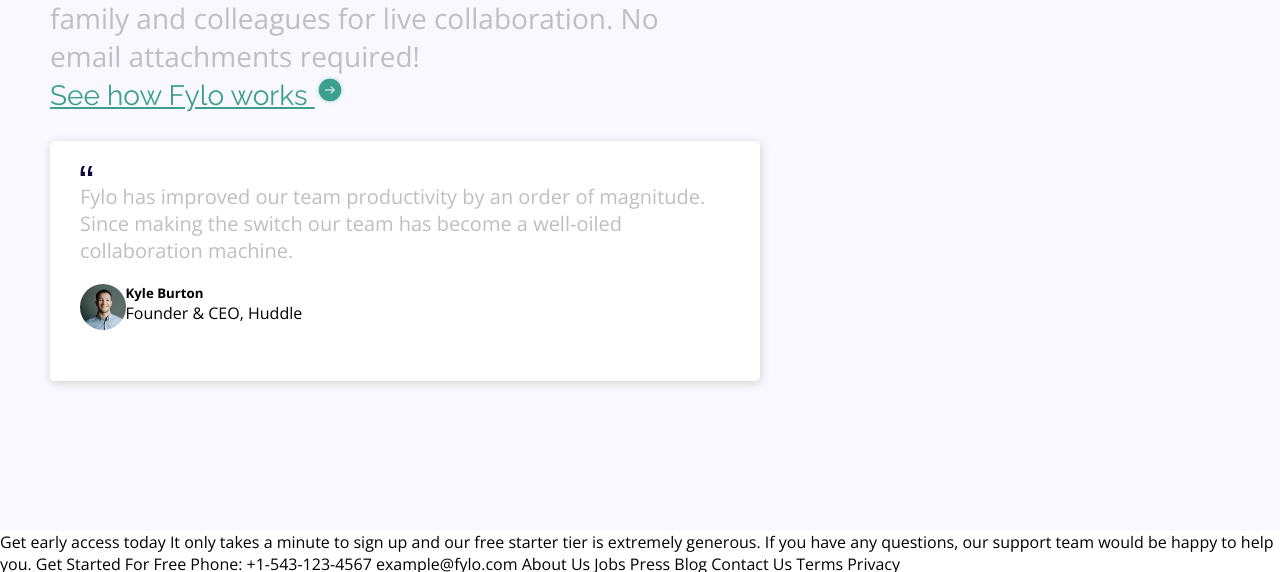
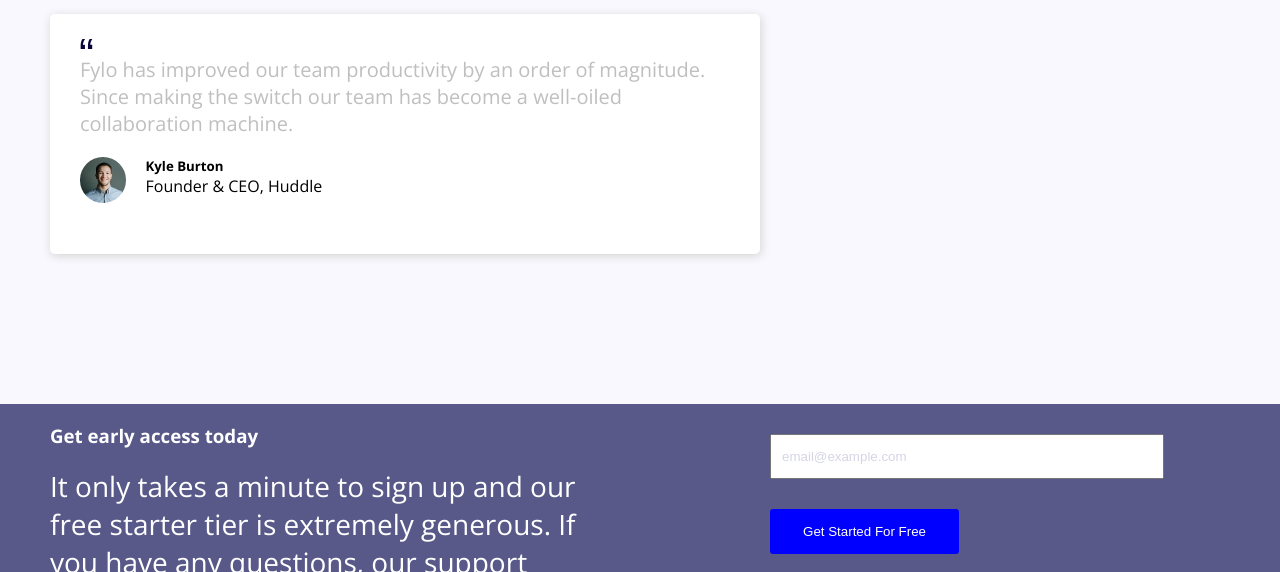
Before and after one commit to INDABOT/FYLO, a plain HTML site: page index.html in a window 1280 px wide. Shown: the part 1403-1975 px from the top of the page. Drawn offline with nearby package versions, Linux system fonts and the light colour scheme; a web font is replaced by a local one.

Commit message:
second commit

```diff
--- a/index.html
+++ b/index.html
@@ -86,11 +86,11 @@
             </p>
             <div class="quote-img">
               <!-- <div class="quote-imgs"> -->
-                <img
-                  class="circle"
-                  src="./images/avatar-testimonial.jpg"
-                  alt=""
-                />
+              <img
+                class="circle"
+                src="./images/avatar-testimonial.jpg"
+                alt=""
+              />
               <!-- </div> -->
 
               <div class="testimonial">
@@ -109,10 +109,25 @@
       </div>
     </div>
 
-    Get early access today It only takes a minute to sign up and our free
-    starter tier is extremely generous. If you have any questions, our support
-    team would be happy to help you. Get Started For Free Phone: +1-543-123-4567
-    example@fylo.com About Us Jobs Press Blog Contact Us Terms Privacy
+    <section class="section-three">
+      <div class="container before-footer">
+        <div class="section-one h3-container">
+          <h3>Get early access today</h3>
+          <p>
+            It only takes a minute to sign up and our free starter tier is
+            extremely generous. If you have any questions, our support team
+            would be happy to help you.
+          </p>
+        </div>
+        <div class="section-one down-input">
+            <input type="email" placeholder="email@example.com" />
+            <button>Get Started For Free</button>
+        </div>
+      </div>
+    </section>
+
+    Phone: +1-543-123-4567 example@fylo.com About Us Jobs Press Blog Contact Us
+    Terms Privacy
 
     <footer>
       <p class="attribution">
--- a/styles.css
+++ b/styles.css
@@ -14,11 +14,12 @@ header {
   background-color: #fff;
   margin-bottom: 100px;
 }
-.top-container{
+
+.top-container {
   display: flex;
   margin-left: 50px;
+}
 
-}
 .logo {
   margin: 40px;
   width: 130px;
@@ -37,11 +38,13 @@ a {
 .section-one {
   width: 50%;
 }
+
 h1 {
   margin-top: 30px;
-  font-size: 60px;
+  font-size: 53px;
   margin-bottom: 10px;
 }
+
 p {
   margin-top: 0px;
   font-size: 28px;
@@ -93,21 +96,21 @@ button {
   padding-top: 100px;
   padding-bottom: 100px;
 }
-.container{
+.container {
   margin-left: 50px;
   margin-top: 50px;
   display: flex;
   justify-content: space-between;
 }
-p > a{
+p > a {
   color: hsl(170, 45%, 43%);
   text-decoration: underline;
   margin: 0;
 }
-p > a > img{
+p > a > img {
   width: 30px;
 }
-.quote{
+.quote {
   padding: 20px;
   border-radius: 5px;
   background-color: #fff;
@@ -117,28 +120,65 @@ p > a > img{
   box-shadow: 1px 2px 10px #d4d2d2;
   padding: 20px 30px;
 }
-.quote > p{
+.quote > p {
   font-size: 20px;
 }
-h5, span{
+h5,
+span {
   padding: 0;
   margin: 0;
 }
-.testimonial{
-    margin-left: 0;
+.testimonial {
+  margin-left: 20px;
 }
 .quote-img {
   display: flex;
 }
 
-.circle{
+.circle {
   border-radius: 50%;
   width: 7%;
 }
-.second-img{
+.second-img {
   width: 60%;
   display: flex;
   justify-content: center;
   align-items: center;
   text-align: center;
 }
+
+.section-three {
+  background-color: hsl(238, 22%, 44%);
+  display: flex;
+  justify-content: center;
+}
+
+h3,
+h3 + p {
+  color: white;
+}
+
+.down-input {
+  display: flex;
+  flex-direction: column;
+  margin-left: 50px;
+}
+.down-input > input{
+  margin: 30px;
+  width: 70%;
+}
+
+.down-input > button{
+  width: 35%;
+  margin: 0px 0 30px 30px;
+
+}
+/* .down-input-container{
+  margin: auto;
+} */
+.before-footer{
+  margin-top: 0px;
+}
+.h3-container{
+  padding-right: 100px;
+}
```
Lines whose indentation alone changed are shown as unchanged.
